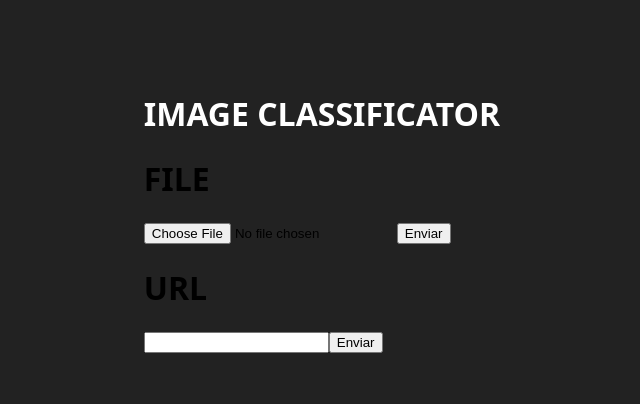
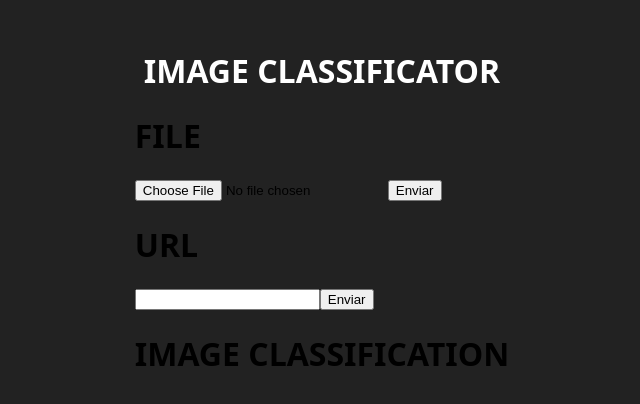
Before and after one commit to korhlibri/image-classification, a React (Vite) app in the folder front/image-classfication-front/: page / in a window 1280 px wide. Shown: the part 188-592 px from the top of the page, without its empty margins (318-958 px from the left). Built offline with nearby package versions, Linux system fonts and the light colour scheme.

Commit message:
Shows Json
Front end show percentage of explicit content

```diff
--- a/front/image-classfication-front/src/ImageProcesser.jsx
+++ b/front/image-classfication-front/src/ImageProcesser.jsx
@@ -4,7 +4,8 @@ import { userState } from 'react';
 export default function Formulario () {
     const [selectedFile, setSelectedFile] = useState(null);
     const [base64Image, setBase64Image] = useState('');
-    const [urlImage, setUrlImage] = useState('')
+    const [urlImage, setUrlImage] = useState('');
+    const [responseData, setResponseData] = useState(null);
 
     const handleFileChange = (event) => {
         const file = event.target.files[0];
@@ -41,6 +42,7 @@ export default function Formulario () {
         .then(response => response.json())
         .then(data => {
             console.log('Success', data);
+            setResponseData(data); // Actualizar el estado con los datos recibidos
         })
         .catch((error) =>{
             console.error('Error:', error);
@@ -71,6 +73,7 @@ export default function Formulario () {
             .then(response => response.json())
             .then(data => {
                 console.log('Success', data);
+                setResponseData(data);
             })
             .catch((error) =>{
                 console.error('Error:', error);
@@ -78,6 +81,7 @@ export default function Formulario () {
     }
 
     return(
+    <div>
         <div>
             <h1>FILE</h1>
             <form onSubmit={handleSubmitFile}>
@@ -98,5 +102,19 @@ export default function Formulario () {
                 <button type="submit">Enviar</button>
             </form>
         </div>
+        <div>
+            <h1>IMAGE CLASSIFICATION</h1>
+            {responseData && (
+                    <div>
+                        <p>PERCENTAGE</p>
+                        <div>
+                            <p>Adult: {responseData.data.adult.percentage}%</p>
+                            <p>Medical: {responseData.data.medical.percentage}%</p>
+                            <p>Violent: {responseData.data.violent.percentage}%</p>
+                        </div>
+                    </div>
+                )}
+        </div>
+    </div>
     )
 }
```
Also changed, not shown: 1 other file (tests, documents, lock files or other folders). Lines whose indentation alone changed are shown as unchanged.
